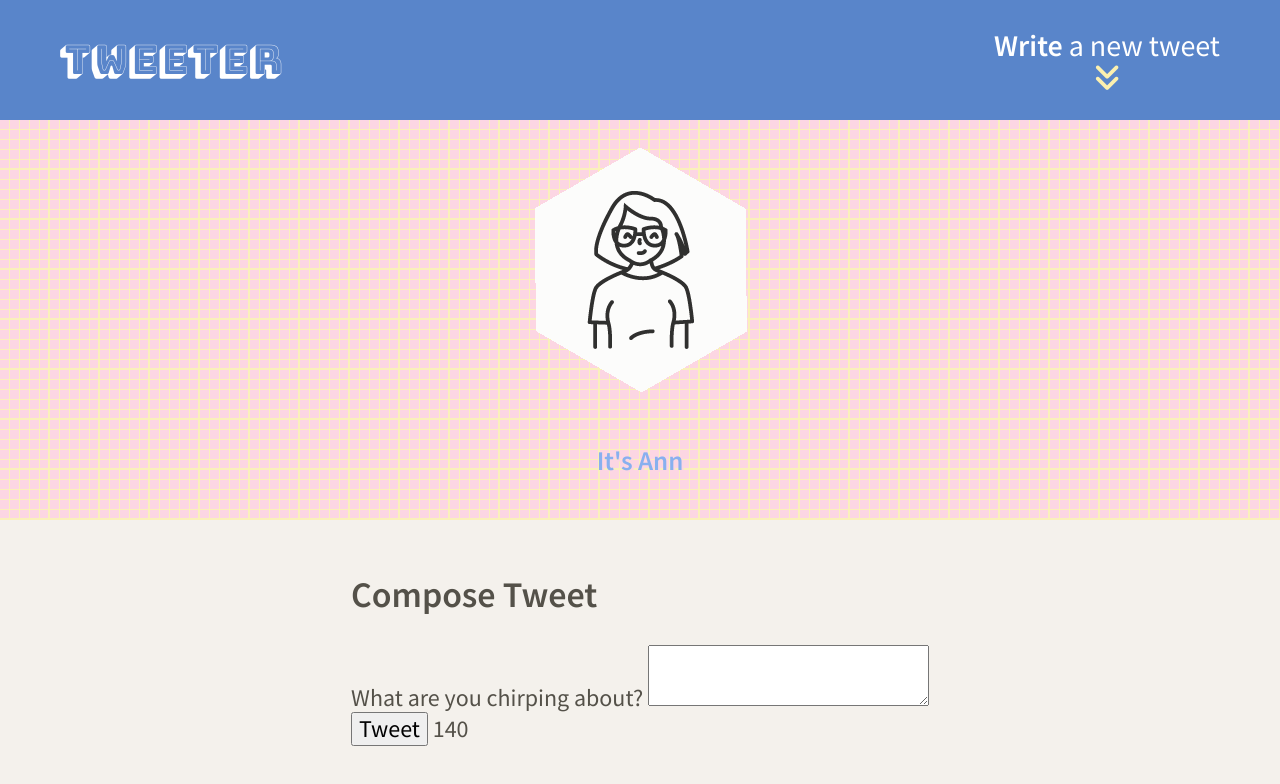
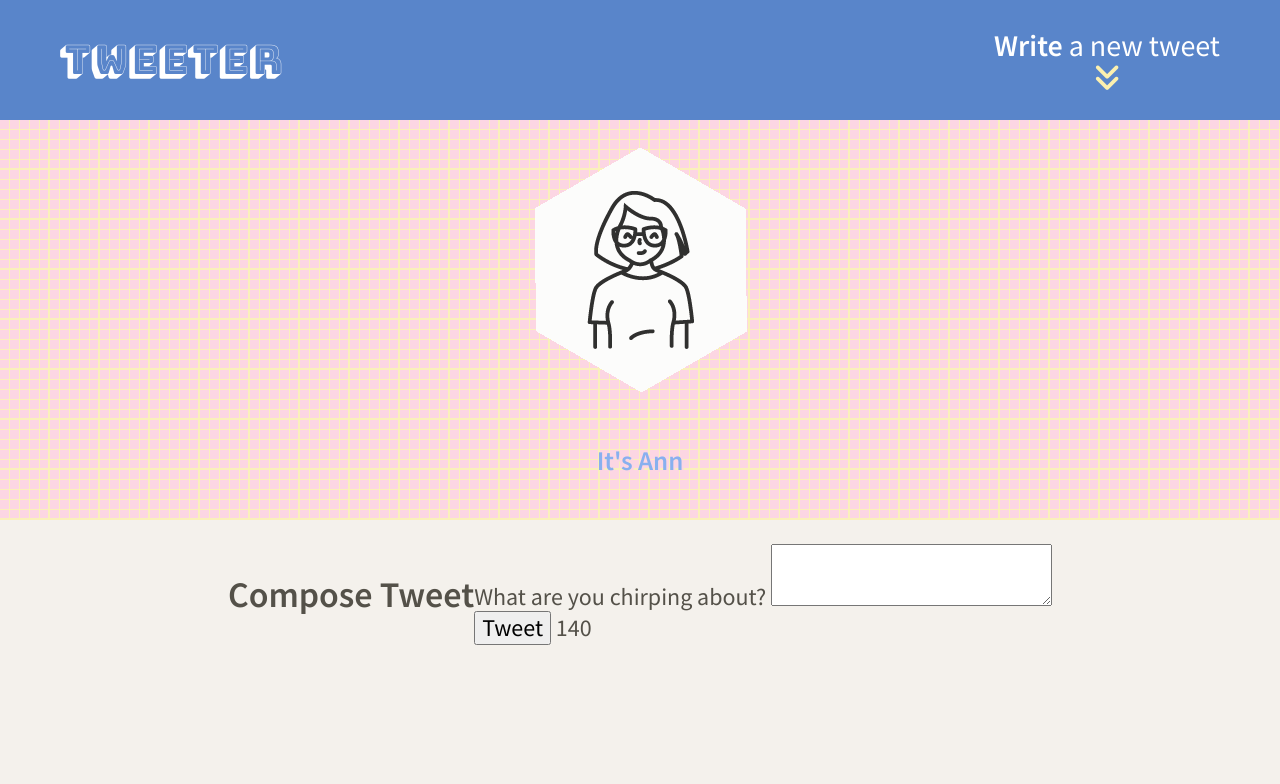
Before and after one commit to thaian161/tweeter, a website: page public/index.html in a window 1280 px wide. Drawn offline with nearby package versions, Linux system fonts and the light colour scheme; a web font is replaced by a local one.

Commit message:
edit new-tweet.css

```diff
--- a/public/styles/new-tweet.css
+++ b/public/styles/new-tweet.css
@@ -12,3 +12,10 @@
         </form>
       </section>
     </main> */
+
+section.new-tweet {
+  display: flex;
+  flex-direction: row;
+  align-items: center;
+  justify-content: center;
+}
```
